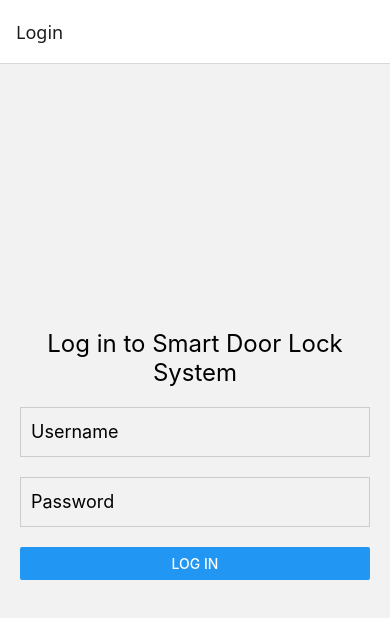
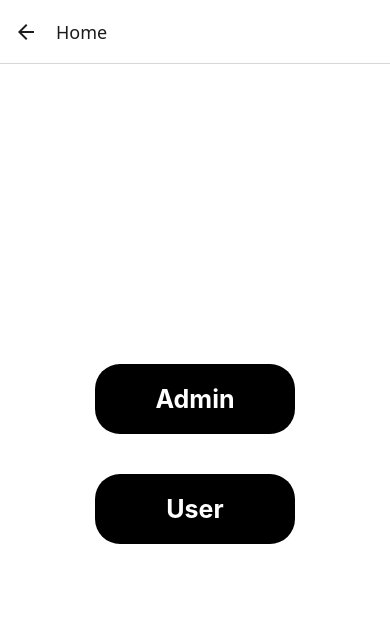
Before and after one commit to shakila2030/Smart-Door-Lock-System, a React Native app in the folder SmartDoorLockFrontend/: screen /Home in a window 390 px wide. Shown: the top 618 px of the page. Built offline with nearby package versions, Linux system fonts and the light colour scheme.

Commit message:
HomePage

```diff
--- a/SmartDoorLockFrontend/App.js
+++ b/SmartDoorLockFrontend/App.js
@@ -9,6 +9,7 @@ import VerifyUserPage from './screens/VerifyUserPage';
 import ViewLogsPage from './screens/ViewLogsPage';
 import { StatusBar } from 'expo-status-bar';
 import { StyleSheet, Text, View } from 'react-native';
+import HomePage from './screens/HomePage';
 
 
 // export default function App() {
@@ -27,6 +28,7 @@ export default function App() {
   return (
     <NavigationContainer>
       <Stack.Navigator initialRouteName="Login">
+        <Stack.Screen name="Home" component={HomePage} />
         <Stack.Screen name="Login" component={LoginPage} />
         <Stack.Screen name="Dashboard" component={Dashboard} />
         <Stack.Screen name="User" component={UserRegisterPage} />
--- /dev/null
+++ b/SmartDoorLockFrontend/screens/HomePage.js
@@ -0,0 +1,46 @@
+import React from "react";
+import { View, Text, TouchableOpacity, StyleSheet } from "react-native";
+
+const HomePage = ({ navigation }) => {
+  return (
+    <View style={styles.container}>
+      <TouchableOpacity
+        style={styles.button}
+        onPress={() => navigation.navigate("AdminScreen")}
+      >
+        <Text style={styles.buttonText}>Admin</Text>
+      </TouchableOpacity>
+
+      <TouchableOpacity
+        style={styles.button}
+        onPress={() => navigation.navigate("UserScreen")}
+      >
+        <Text style={styles.buttonText}>User</Text>
+      </TouchableOpacity>
+    </View>
+  );
+};
+
+const styles = StyleSheet.create({
+  container: {
+    flex: 1,
+    justifyContent: "center",
+    alignItems: "center",
+    backgroundColor: "#fff",
+  },
+  button: {
+    width: 200,
+    backgroundColor: "#000",
+    borderRadius: 25,
+    paddingVertical: 20,
+    alignItems: "center",
+    marginVertical: 20,
+  },
+  buttonText: {
+    fontSize: 25,
+    color: "#fff",
+    fontWeight: "bold",
+  },
+});
+
+export default HomePage;
```
